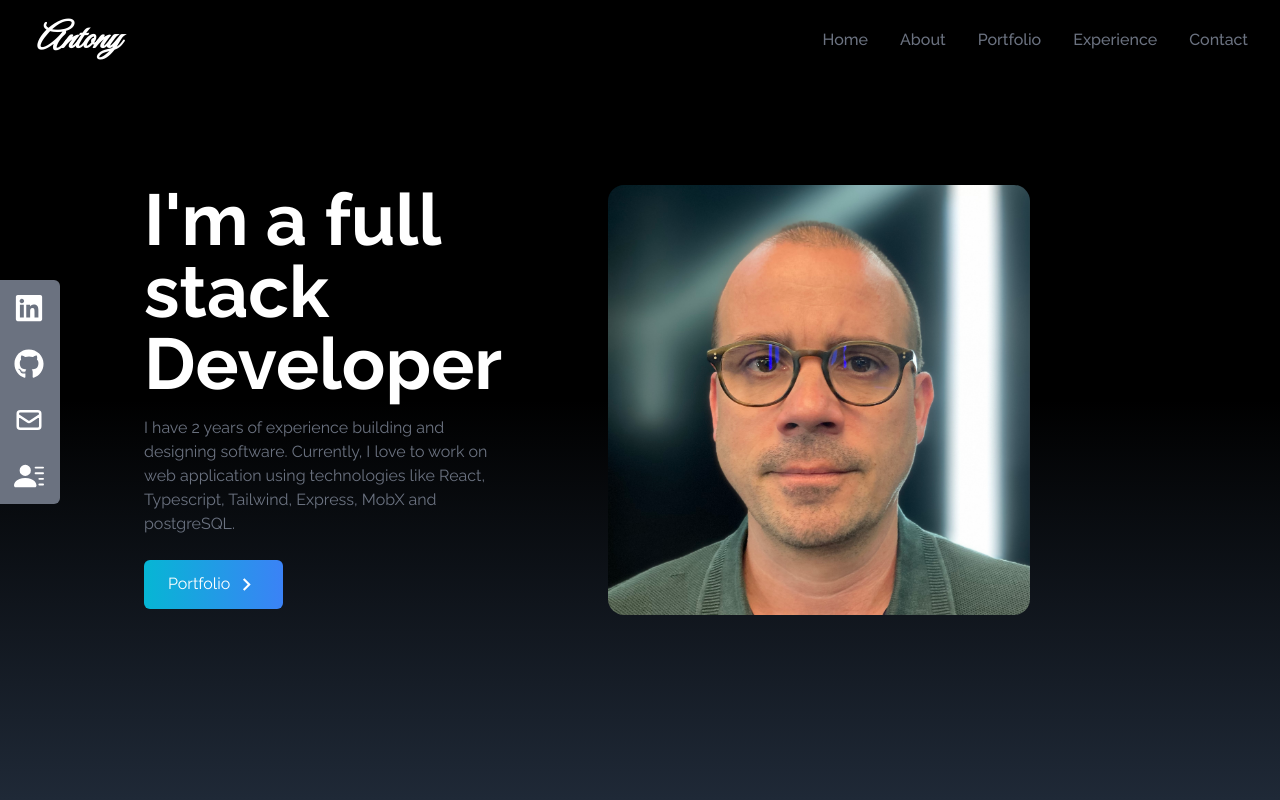
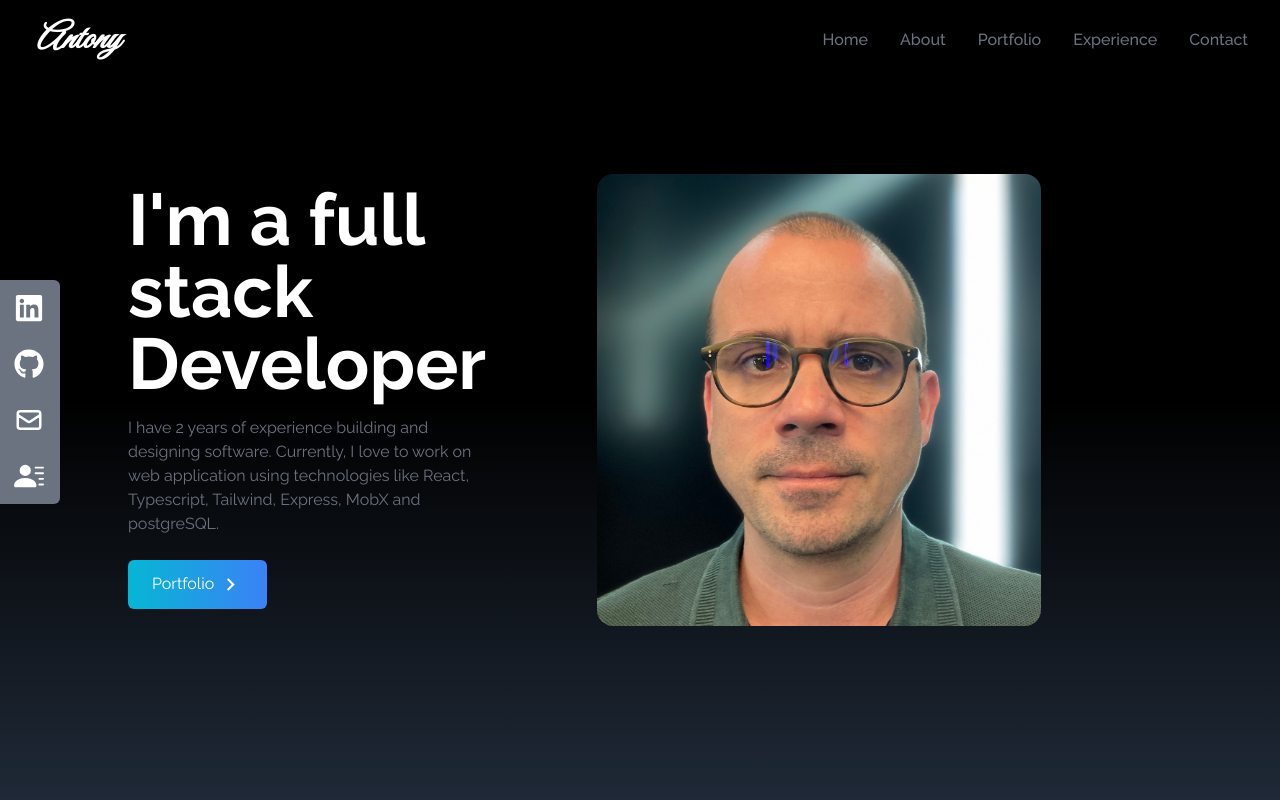
Before and after one commit to Chrisanto76/my-portfolio, a React (Create React App) app: page / in a window 1280 px wide. Shown: the top 800 px of the page. Built offline with nearby package versions, Linux system fonts and the light colour scheme.

Commit message:
Update styling in Contact and Home components

```diff
--- a/src/components/Contact.jsx
+++ b/src/components/Contact.jsx
@@ -7,7 +7,7 @@
 			className="w-full h-screen bg-gradient-to-b from-black to-gray-800 p-4 text-white"
 		>
 			<div className="flex flex-col p-4 justify-center max-w-screen-lg mx-auto h-full">
-				<div className="pb-8">
+				<div className="pb-4">
 					<p className="text-4xl font-bold inline border-b-4 border-gray-500">
 						Contact
 					</p>
--- a/src/components/Home.jsx
+++ b/src/components/Home.jsx
@@ -9,7 +9,7 @@
 			name="home"
 			className="h-screen w-full bg-gradient-to-b from-black via-black to-gray-800"
 		>
-			<div className="max-w-screen-lg mx-auto flex flex-col items-center justify-center h-full px-4 md:flex-row">
+			<div className="max-w-screen-lg mx-auto flex flex-col items-center justify-center h-full py-4 md:flex-row">
 				<div className="flex flex-col justify-center h-full">
 					<h2 className="text-4xl sm:text-7xl font-bold text-white">
 						I'm a full stack Developer
```
